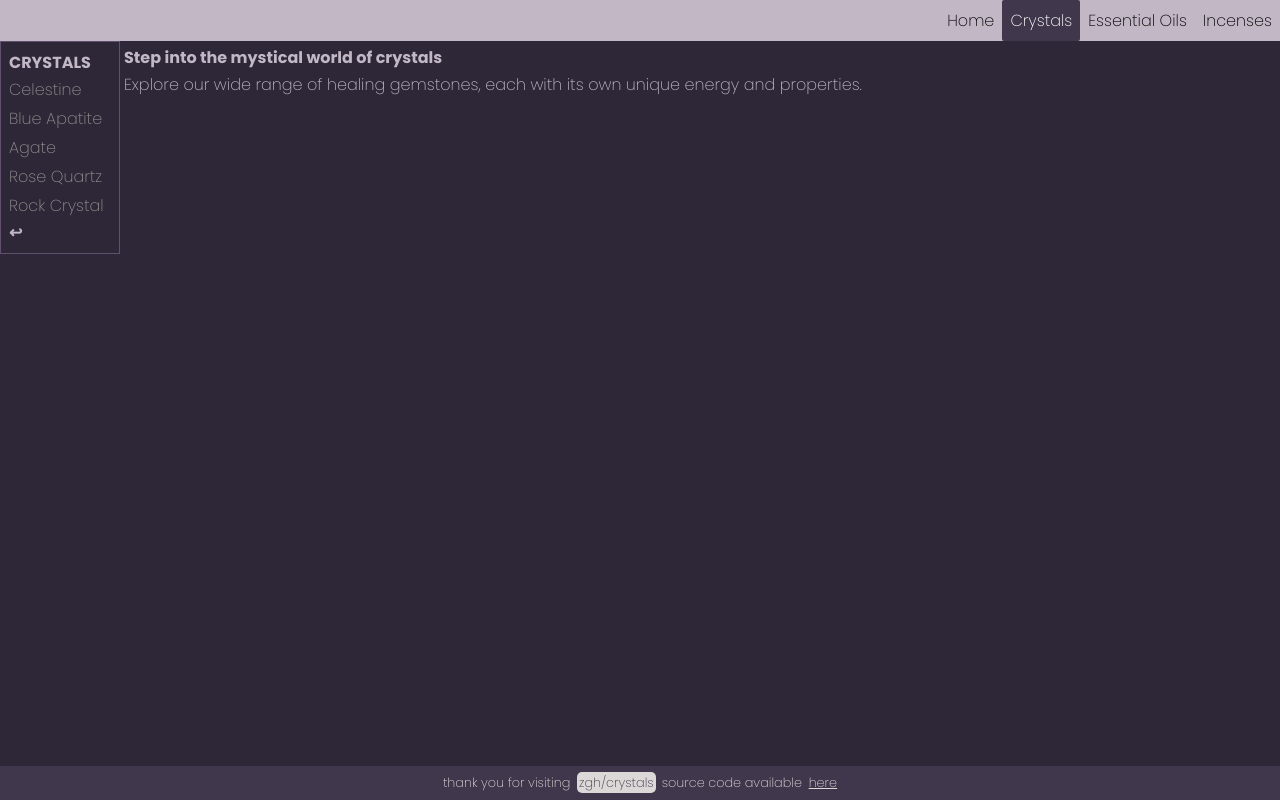
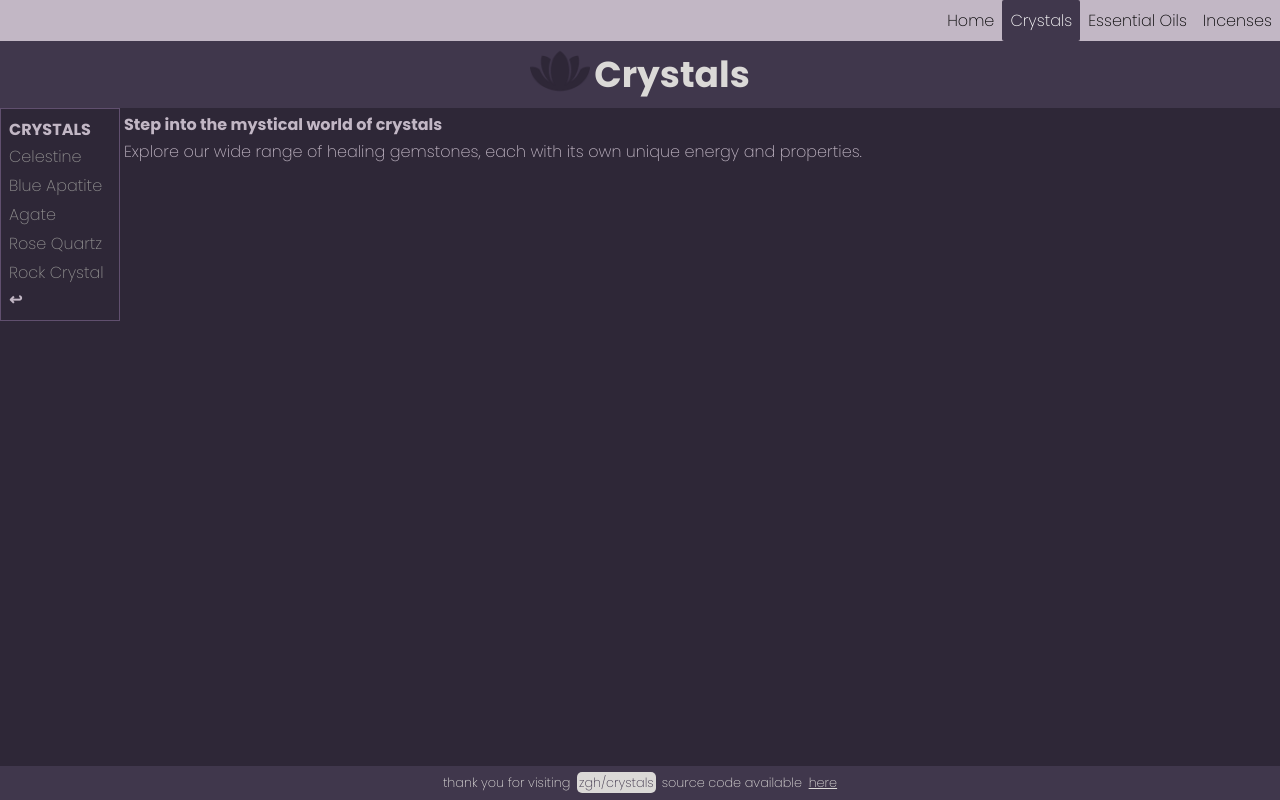
Before and after one commit to blombergalex/gems, a React (Vite) app: page /crystals in a window 1280 px wide. Built offline with nearby package versions, Linux system fonts and the light colour scheme; the HTML template or start-up script is replaced by a standard one.

Commit message:
create header with logo

```diff
--- /dev/null
+++ b/src/components/Header/Header.module.css
@@ -0,0 +1,16 @@
+header {
+  font-size: large;
+  color: var(--main-midi);
+  background-color: var(--main-dark);
+  width: 100%;
+  text-transform: capitalize;
+  display: flex;
+  justify-content: center;
+  gap: 4px;
+  align-items: center;
+}
+
+.logo {
+  margin: 10px;
+  justify-self: start;
+}
--- /dev/null
+++ b/src/components/Header/index.jsx
@@ -0,0 +1,11 @@
+import styles from './Header.module.css'
+import { Lotus } from '../Lotus'
+
+export const Header = ({category}) => {
+  return(
+    <header>
+      <div  className='logo'><img src="/images/lotus.png" alt='zgh logo' height={60}/></div>
+      <h1>{category}</h1>
+    </header>
+  )
+}
--- a/src/pages/Crystals/index.jsx
+++ b/src/pages/Crystals/index.jsx
@@ -2,7 +2,9 @@ import Footer from "../../components/Footer"
 
 const Crystals = () => {
     return(
+        <>
         <Footer category='/crystals'/>
+        </>
     )
 }
 
--- a/src/pages/Layout/index.jsx
+++ b/src/pages/Layout/index.jsx
@@ -9,6 +9,7 @@ import scrollToTop from "../../assets/functions"
 import styles from './Layout.module.css'
 import { Outlet } from "react-router-dom";
 import Footer from "../../components/Footer";
+import { Header } from "../../components/Header";
 
 const Layout = ({selectedProduct, setSelectedProduct}) => {
 
@@ -64,6 +65,7 @@ const Layout = ({selectedProduct, setSelectedProduct}) => {
         <>
             <Intro />
             <TopNavigation handleCategoryChange={handleCategoryChange}/>
+            <Header category={category}/>
             <div className={styles.mainContent}>
                 <Sidebar category={category} handleCategoryChange={handleCategoryChange} setSelectedProduct={setSelectedProduct} selectedProduct={selectedProduct} backToShortSummary={backToShortSummary}/>
                 {selectedProduct && !showFullSummary ? (
```
